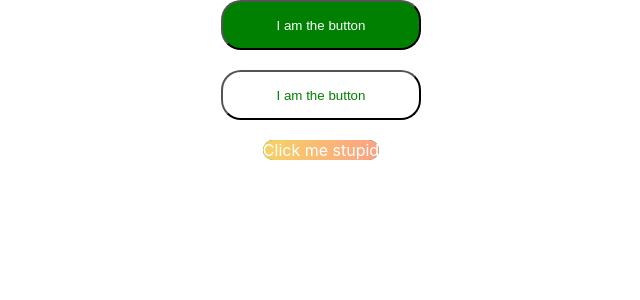
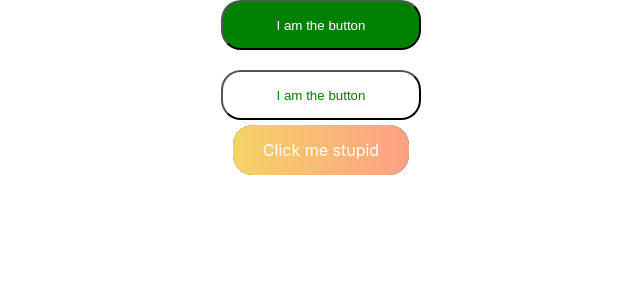
Before and after one commit to Whevalmeze/styled-comp, a React (Create React App) app: page / in a window 1280 px wide. Shown: the top 300 px of the page, without its empty margins (319-959 px from the left). Built offline with nearby package versions, Linux system fonts and the light colour scheme.

Commit message:
learn: pseudoclasses

```diff
--- a/src/components/Button/Button.styles.js
+++ b/src/components/Button/Button.styles.js
@@ -1,11 +1,17 @@
 import styled from 'styled-components';
 
 export const StyledButton = styled.button`
+  border-radius: 20px;
   background-color: ${({variant}) => variant == "stroke" ? "#fff" : "green"};
-  border-radius: 20px;
   color: ${({variant}) => variant == "stroke" ? "green" : "#fff"};
   width: 200px;
   height: 50px;
+  padding: 15px 30px;
+  transition: 0.5s all ease-in-out;
+  &:hover {
+    background-color: ${({variant}) => variant !== "stroke" ? "#fff" : "green"};
+    color: ${({variant}) => variant !== "stroke" ? "green" : "#fff"};
+  }
 `
 export const FancyButton = styled(StyledButton)`
   background-image: linear-gradient(to right, #f6d365 0%, #fda085 100%);
```
